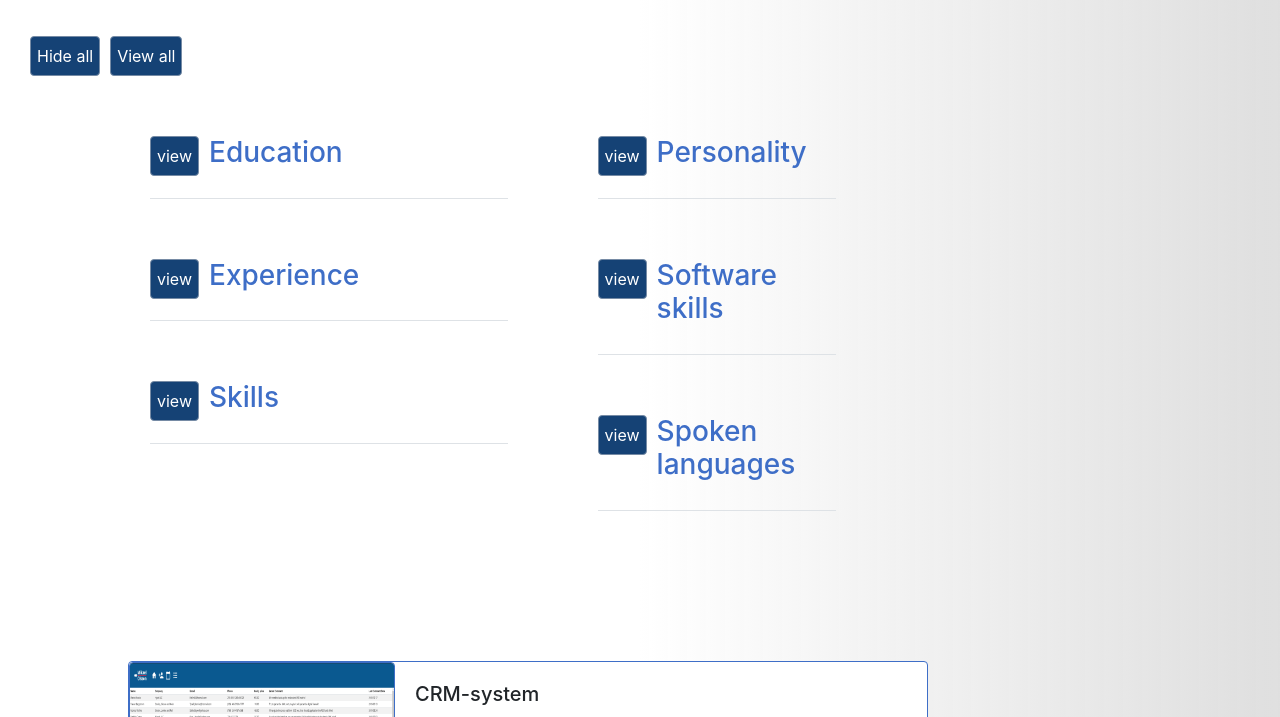
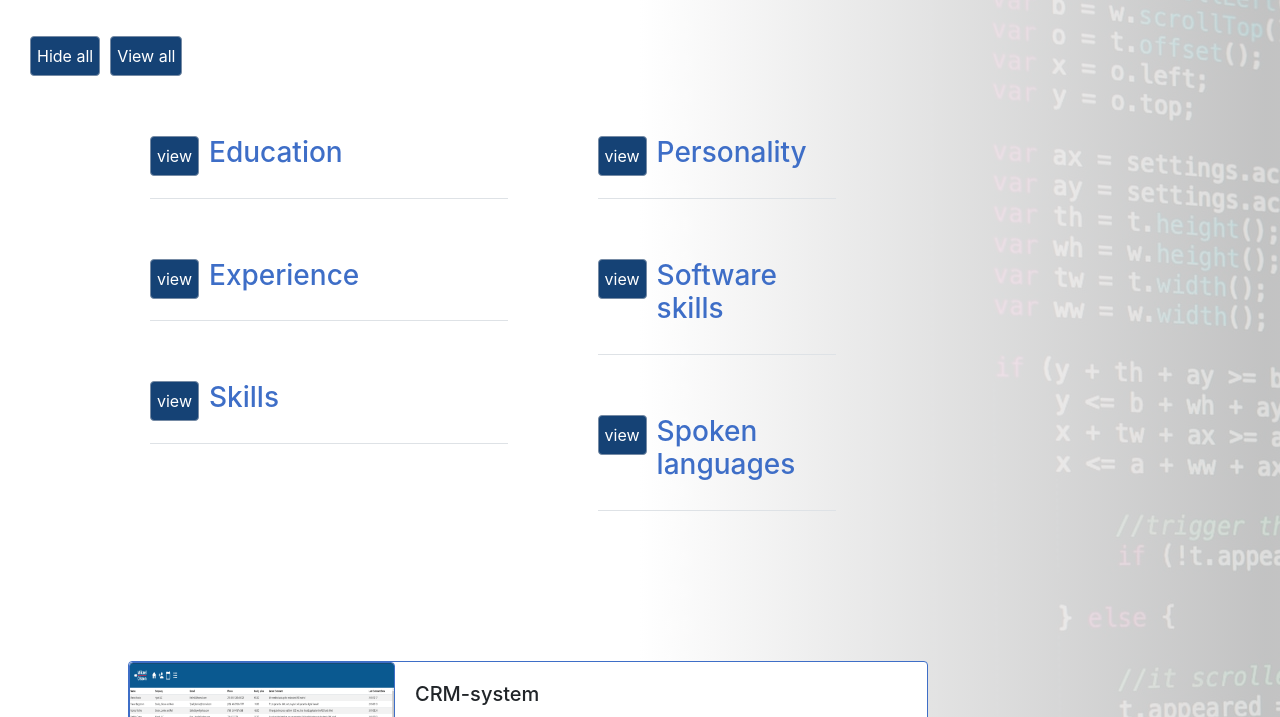
Before and after one commit to Robin-Neuman/robinneuman.github.io, a plain HTML site: page index.html in a window 1280 px wide. Shown: the part 402-1119 px from the top of the page. Drawn offline with nearby package versions, Linux system fonts and the light colour scheme.

Commit message:
tried again

```diff
--- a/css/sass.scss
+++ b/css/sass.scss
@@ -182,7 +182,7 @@ $border: #768BA5;
 }
 
 #sideImage{
-    background-image: linear-gradient( to right, rgb(255, 255, 255)0%, rgba(219, 219, 219, 0.87)25%, rgba(219, 219, 219, 0.89)30%, rgba(255, 255, 255, 0.815)35%, rgb(255, 255, 255)50%), url("img/programming.jpg");
+    background-image: linear-gradient( to right, rgb(255, 255, 255)0%, rgba(219, 219, 219, 0.87)25%, rgba(219, 219, 219, 0.89)30%, rgba(255, 255, 255, 0.815)35%, rgb(255, 255, 255)50%), url("../img/programming.jpg");
     position: fixed;
     right: 0px;
     background-repeat: no-repeat;
```
Also changed, not shown: css/sass.css, 1 other file.
